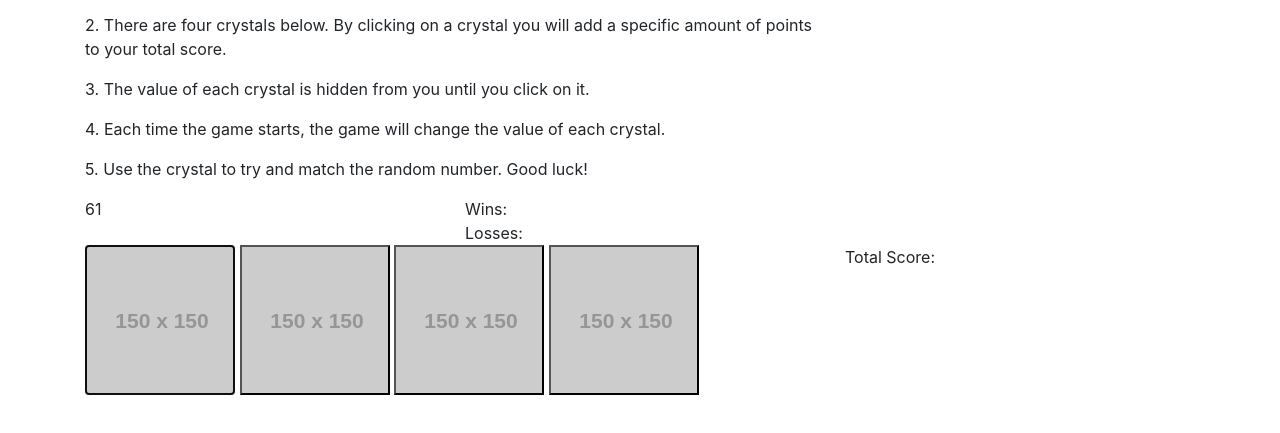
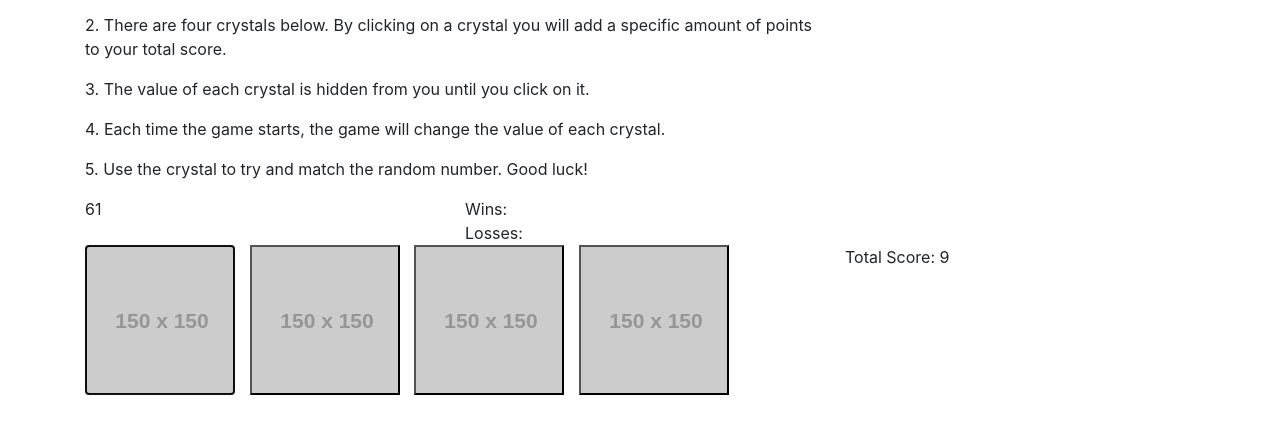
Before and after one commit to slconsidine/unit-4-game, a plain HTML site: page index.html in a window 1280 px wide. Both pictures are taken after a click on the button 160 px from the left and 609 px from the top of the page. Shown: the part 289-722 px from the top of the page. Drawn offline with nearby package versions, Linux system fonts and the light colour scheme; placeholder pictures from the web are drawn by us.

Commit message:
Added functionality to crystal buttons so that value of each crystal was added to user's total guess counter.

```diff
--- a/assets/css/style.css
+++ b/assets/css/style.css
@@ -6,8 +6,13 @@ button {
     background-image: url("https://via.placeholder.com/150/");
     height: 150px;
     width: 150px;
+    margin-right: 10px;
 }
 
 span {
     visibility: hidden;
 }
+
+.show {
+    visibility: visible;
+}
--- a/assets/javascript/game.js
+++ b/assets/javascript/game.js
@@ -19,6 +19,28 @@ $(document).ready(function() {
         $("#crystal3").text(crystal3);
         $("#crystal4").text(crystal4);
 
+    // Click a crystal and logging the total in the count
+    var myCounter = 0;
+        $("#userScore").text(myCounter);
+
+    $(".crystal1").click(function() {
+        myCounter+=crystal1;
+        $("#userScore").text(myCounter);
+    });
+    $(".crystal2").click(function() {
+        myCounter+=crystal2;
+        $("#userScore").text(myCounter);
+    });
+    $(".crystal3").click(function() {
+        myCounter+=crystal3;
+        $("#userScore").text(myCounter);
+    });
+    $(".crystal4").click(function() {
+        myCounter+=crystal4;
+        $("#userScore").text(myCounter);
+    });
+
+
 })
 
 
@@ -27,8 +49,8 @@ $(document).ready(function() {
 //      1a. put this in random number on HTML - done
 // 2. assign a random value between 1-12 to each crystal - done
 //      2a. put this over each value of crystals - done
-// 3. grab user's event click for each crystal
-// 4. add user's clicks together
+// 3. grab user's event click for each crystal - done
+// 4. add user's clicks together - done
 // 5. if usertotal = random number you win!
 // 6. if usertotal < random number, keep playing
 // 7. if usertotal > random number, you lose
--- a/index.html
+++ b/index.html
@@ -63,14 +63,14 @@
 
         <div class="row">
             <div class="col-lg-8 buttons">
-                <button><span id="crystal1"></span></button>
-                <button><span id="crystal2"></span></button>
-                <button><span id="crystal3"></span></button>
-                <button><span id="crystal4"></span></button>
+                <button class="crystal1"><span id="crystal1"></span></button>
+                <button class="crystal2"><span id="crystal2"></span></button>
+                <button class="crystal3"><span id="crystal3"></span></button>
+                <button class="crystal4"><span id="crystal4"></span></button>
             </div>
 
             <div class="col-lg-4">
-                <div id="userScore">Total Score: </div>
+                <div>Total Score: <span class="show" id="userScore"></span></div>
             </div>
 
 
```
